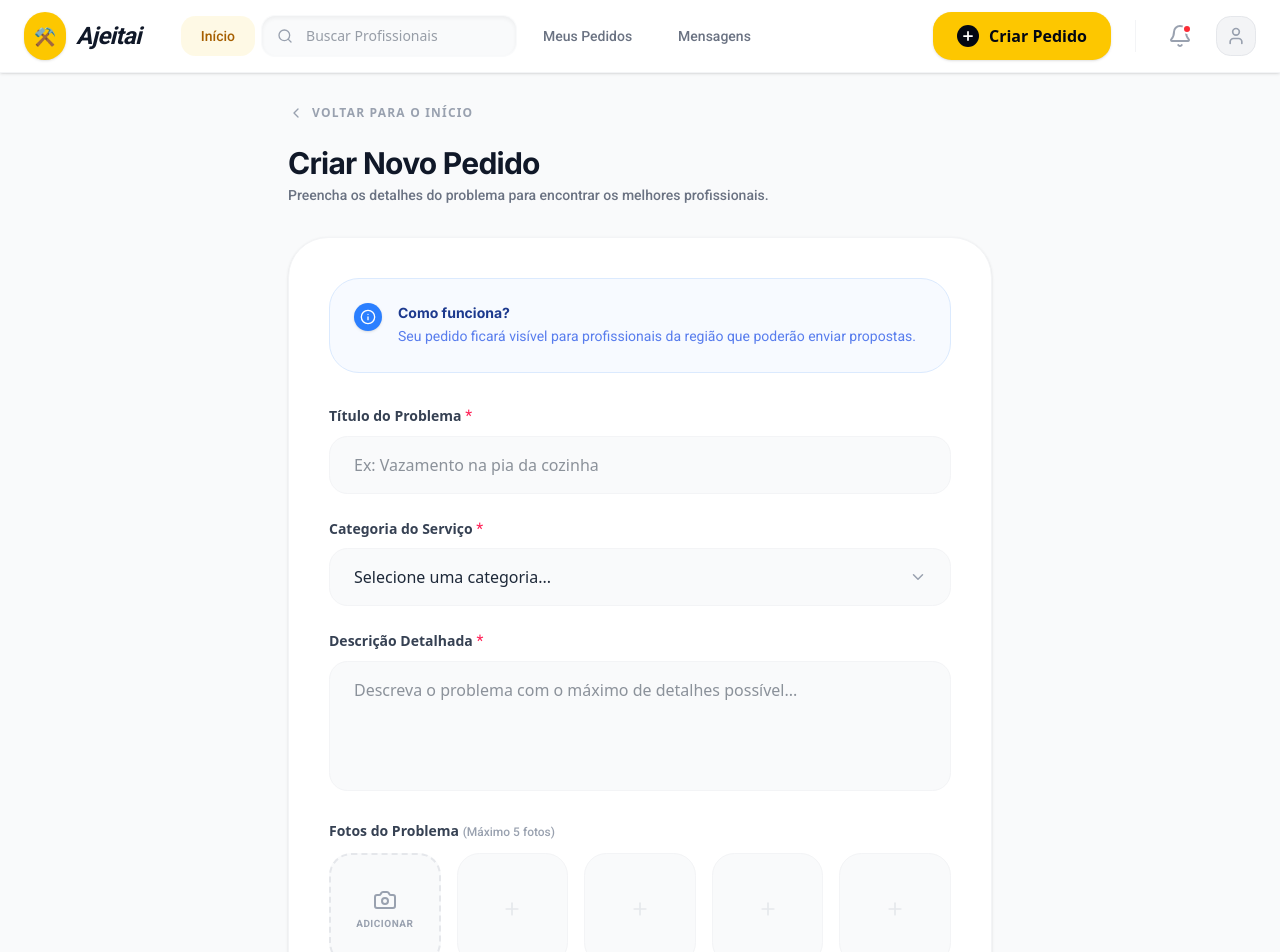
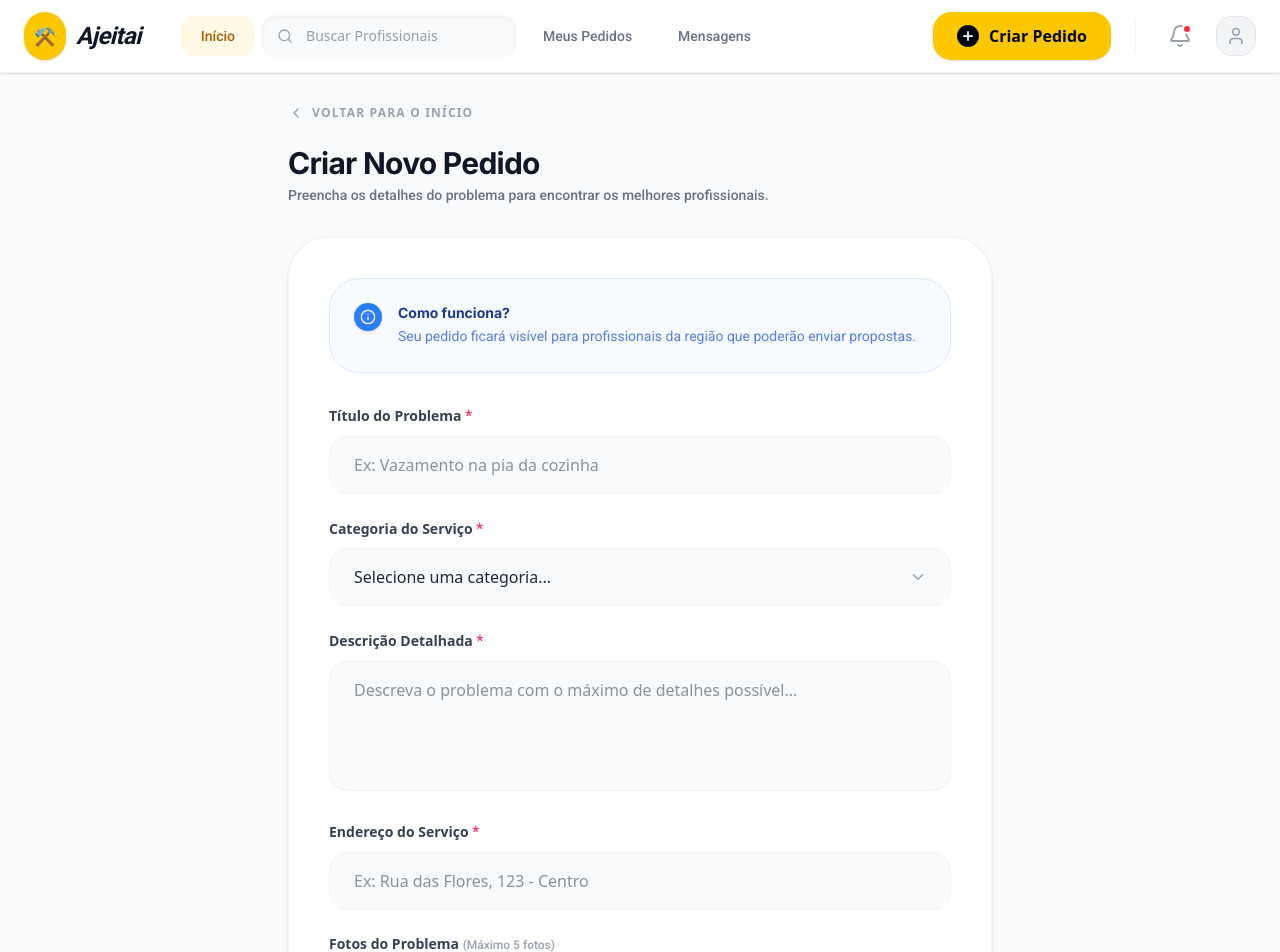
Before and after one commit to gustavuhh1/ajeita-front-end, a Next.js app: page /cliente/pedido in a window 1280 px wide. Shown: the top 952 px of the page. Built offline with nearby package versions, Linux system fonts and the light colour scheme.

Commit message:
feat:adicionado o slot de endereço nas opções de criar pedido

```diff
--- a/app/cliente/pedido/page.tsx
+++ b/app/cliente/pedido/page.tsx
@@ -149,6 +149,19 @@ const CreateOrderPage = () => {
             </div>
 
             <div>
+             <label className="block text-sm font-bold text-gray-700 mb-2">
+               Endereço do Serviço <span className="text-rose-500">*</span>
+             </label>
+
+             <input
+              required
+              type="text"
+              placeholder="Ex: Rua das Flores, 123 - Centro"
+              className="w-full px-6 py-4 bg-gray-50 border border-gray-100 rounded-2xl focus:outline-none focus:border-yellow-400 focus:bg-white transition-all font-medium"
+              />
+           </div>
+
+            <div>
               <label className="block text-sm font-bold text-gray-700 mb-3">Fotos do Problema <span className="text-gray-400 font-medium text-xs">(Máximo 5 fotos)</span></label>
               <div className="flex gap-4">
                 <div
```
